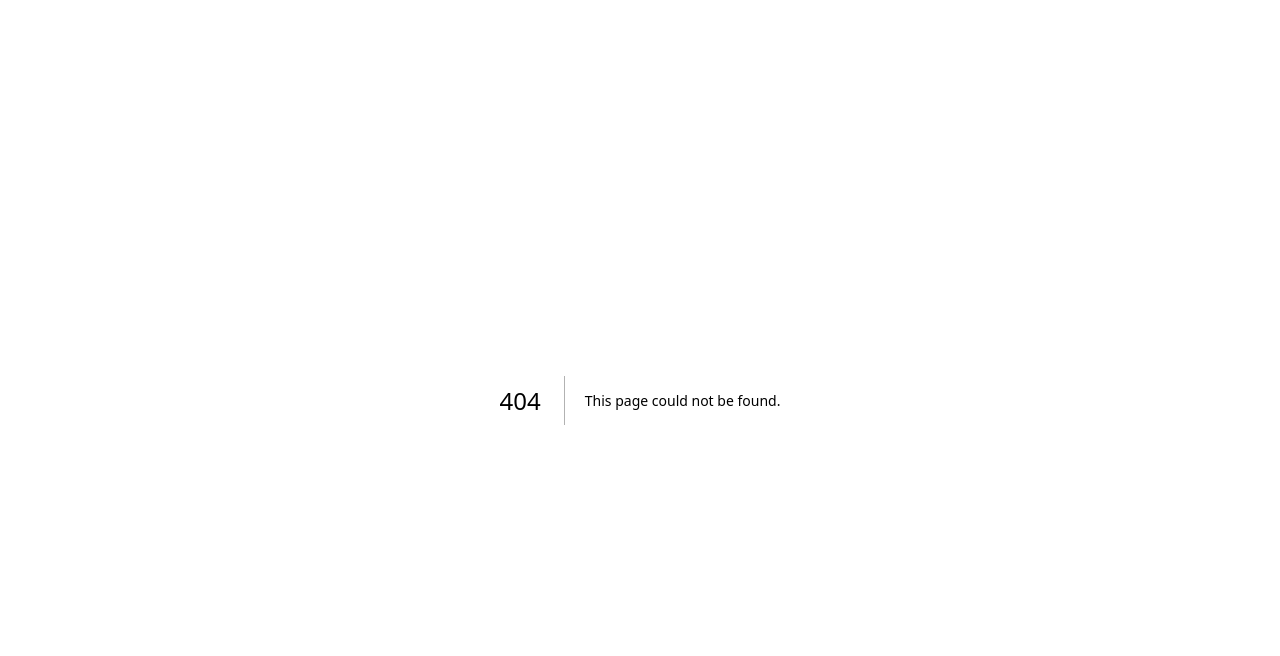
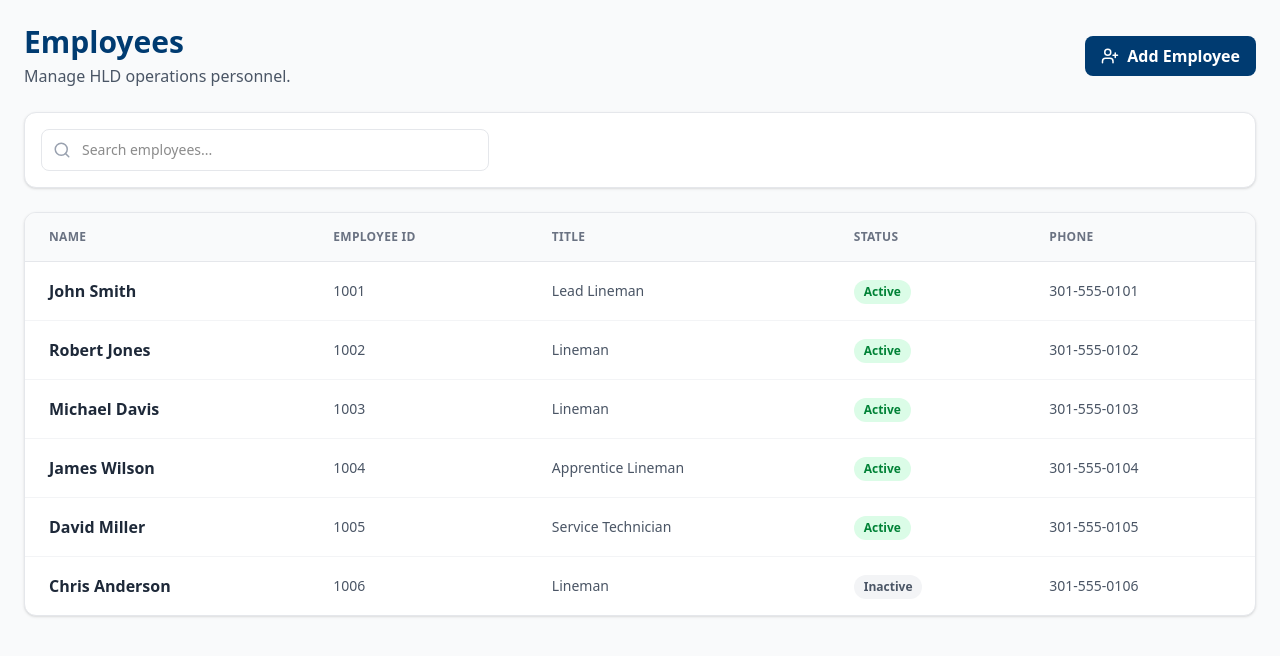
Before and after one commit to clinemichael/hagerstown-light-website, a Next.js app: page /employees in a window 1280 px wide. Before the commit this address had no page. Shown: the top 656 px of the page. Built offline with nearby package versions, Linux system fonts and the light colour scheme.

Commit message:
Add employees page

```diff
--- /dev/null
+++ b/app/employees/page.tsx
@@ -0,0 +1,222 @@
+"use client";
+
+import { Search, UserPlus } from "lucide-react";
+import { useState } from "react";
+
+const employees = [
+  {
+    id: "1001",
+    name: "John Smith",
+    title: "Lead Lineman",
+    status: "Active",
+    phone: "301-555-0101",
+  },
+  {
+    id: "1002",
+    name: "Robert Jones",
+    title: "Lineman",
+    status: "Active",
+    phone: "301-555-0102",
+  },
+  {
+    id: "1003",
+    name: "Michael Davis",
+    title: "Lineman",
+    status: "Active",
+    phone: "301-555-0103",
+  },
+  {
+    id: "1004",
+    name: "James Wilson",
+    title: "Apprentice Lineman",
+    status: "Active",
+    phone: "301-555-0104",
+  },
+  {
+    id: "1005",
+    name: "David Miller",
+    title: "Service Technician",
+    status: "Active",
+    phone: "301-555-0105",
+  },
+  {
+    id: "1006",
+    name: "Chris Anderson",
+    title: "Lineman",
+    status: "Inactive",
+    phone: "301-555-0106",
+  },
+];
+
+export default function EmployeesPage() {
+  const [search, setSearch] = useState("");
+
+  const filteredEmployees = employees.filter((employee) => {
+    const searchTerm = search.toLowerCase();
+
+    return (
+      employee.name.toLowerCase().includes(searchTerm) ||
+      employee.id.toLowerCase().includes(searchTerm) ||
+      employee.title.toLowerCase().includes(searchTerm)
+    );
+  });
+
+  return (
+    <div className="min-h-screen bg-gray-50 p-6">
+      {/* Header */}
+      <div className="flex flex-col gap-4 lg:flex-row lg:items-center lg:justify-between mb-6">
+        <div>
+          <h1 className="text-3xl font-bold text-brand-blue">
+            Employees
+          </h1>
+
+          <p className="text-gray-600 mt-1">
+            Manage HLD operations personnel.
+          </p>
+        </div>
+
+        <button
+          type="button"
+          className="
+            inline-flex
+            items-center
+            justify-center
+            gap-2
+            bg-brand-blue
+            text-white
+            font-semibold
+            px-4
+            py-2
+            rounded-lg
+            hover:opacity-90
+            transition
+          "
+        >
+          <UserPlus size={18} />
+          Add Employee
+        </button>
+      </div>
+
+      {/* Search */}
+      <div className="bg-white border border-gray-200 rounded-xl p-4 shadow-sm mb-6">
+        <div className="relative max-w-md">
+          <Search
+            size={18}
+            className="absolute left-3 top-1/2 -translate-y-1/2 text-gray-400"
+          />
+
+          <input
+            type="text"
+            placeholder="Search employees..."
+            value={search}
+            onChange={(event) => setSearch(event.target.value)}
+            className="
+              w-full
+              pl-10
+              pr-4
+              py-2.5
+              border
+              border-gray-200
+              rounded-lg
+              text-sm
+              outline-none
+              focus:ring-2
+              focus:ring-blue-100
+              focus:border-brand-blue
+            "
+          />
+        </div>
+      </div>
+
+      {/* Employee List */}
+      <div className="bg-white border border-gray-200 rounded-xl shadow-sm overflow-hidden">
+        <div className="overflow-x-auto">
+          <table className="w-full">
+            <thead className="bg-gray-50 border-b border-gray-200">
+              <tr>
+                <th className="text-left px-6 py-4 text-xs font-semibold text-gray-500 uppercase tracking-wide">
+                  Name
+                </th>
+
+                <th className="text-left px-6 py-4 text-xs font-semibold text-gray-500 uppercase tracking-wide">
+                  Employee ID
+                </th>
+
+                <th className="text-left px-6 py-4 text-xs font-semibold text-gray-500 uppercase tracking-wide">
+                  Title
+                </th>
+
+                <th className="text-left px-6 py-4 text-xs font-semibold text-gray-500 uppercase tracking-wide">
+                  Status
+                </th>
+
+                <th className="text-left px-6 py-4 text-xs font-semibold text-gray-500 uppercase tracking-wide">
+                  Phone
+                </th>
+              </tr>
+            </thead>
+
+            <tbody className="divide-y divide-gray-100">
+              {filteredEmployees.map((employee) => (
+                <tr
+                  key={employee.id}
+                  className="hover:bg-gray-50 transition"
+                >
+                  <td className="px-6 py-4">
+                    <div className="font-semibold text-gray-800">
+                      {employee.name}
+                    </div>
+                  </td>
+
+                  <td className="px-6 py-4 text-sm text-gray-600">
+                    {employee.id}
+                  </td>
+
+                  <td className="px-6 py-4 text-sm text-gray-600">
+                    {employee.title}
+                  </td>
+
+                  <td className="px-6 py-4">
+                    <span
+                      className={`
+                        inline-flex
+                        items-center
+                        px-2.5
+                        py-1
+                        rounded-full
+                        text-xs
+                        font-semibold
+                        ${
+                          employee.status === "Active"
+                            ? "bg-green-100 text-green-700"
+                            : "bg-gray-100 text-gray-600"
+                        }
+                      `}
+                    >
+                      {employee.status}
+                    </span>
+                  </td>
+
+                  <td className="px-6 py-4 text-sm text-gray-600">
+                    {employee.phone}
+                  </td>
+                </tr>
+              ))}
+
+              {filteredEmployees.length === 0 && (
+                <tr>
+                  <td
+                    colSpan={5}
+                    className="px-6 py-10 text-center text-gray-500"
+                  >
+                    No employees found.
+                  </td>
+                </tr>
+              )}
+            </tbody>
+          </table>
+        </div>
+      </div>
+    </div>
+  );
+}
```
